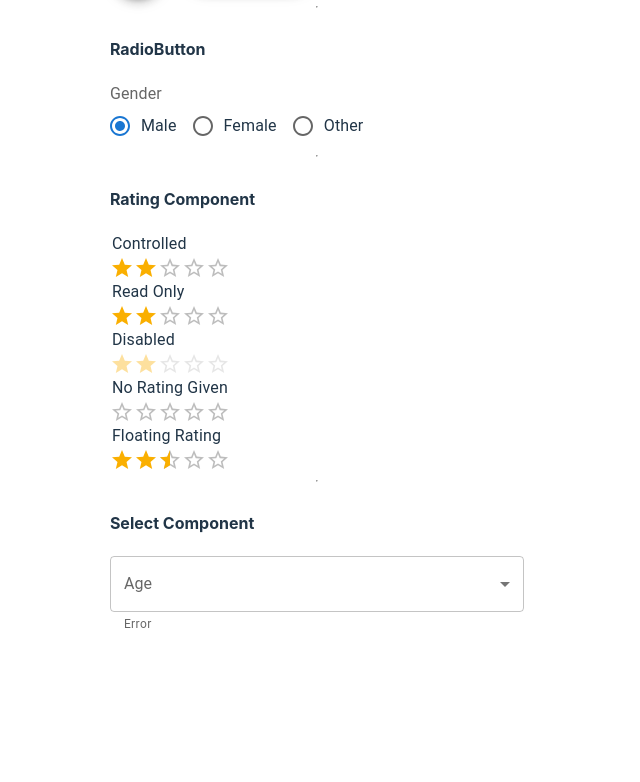
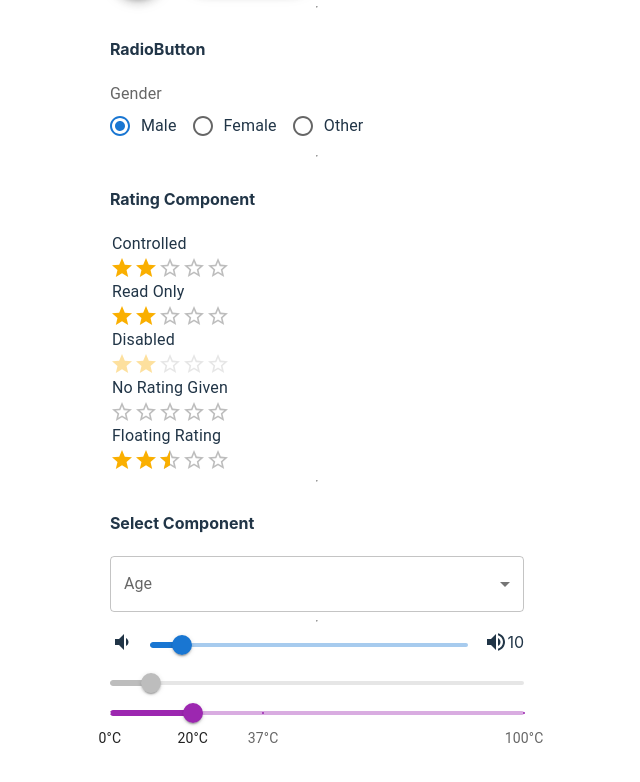
Before and after one commit to GuilhermeSousaDev/MaterialUI, a React (Vite) app in the folder react-ui/: page / in a window 1280 px wide. Shown: the part 1098-1880 px from the top of the page, without its empty margins (323-963 px from the left). Before the commit the page ends 1773 px from the top, so only its background shows below. Built offline with nearby package versions, Linux system fonts and the light colour scheme.

Commit message:
Slider Component

```diff
--- a/react-ui/src/App.jsx
+++ b/react-ui/src/App.jsx
@@ -7,6 +7,7 @@ import FloatingButtonComponent from './components/FloatingButton';
 import RadioButtonComponent from './components/RadioButton';
 import RatingComponent from './components/Rating';
 import SelectComponent from './components/Select';
+import SliderComponent from './components/Slider';
 
 function App() {
 
@@ -20,6 +21,7 @@ function App() {
       <RadioButtonComponent />
       <RatingComponent />
       <SelectComponent />
+      <SliderComponent />
     </Stack>
   )
 }
--- a/react-ui/src/components/Select.jsx
+++ b/react-ui/src/components/Select.jsx
@@ -14,8 +14,8 @@ export default function SelectComponent() {
           <MenuItem value={20}>Twenty</MenuItem>
           <MenuItem value={30}>Thirty</MenuItem>
         </Select>
-        <FormHelperText>Error</FormHelperText>
       </FormControl>
+      <hr />
     </>
   )
 }
--- /dev/null
+++ b/react-ui/src/components/Slider.jsx
@@ -0,0 +1,41 @@
+import { useState, useCallback } from 'react';
+import { Stack, Slider } from '@mui/material';
+import { VolumeUp, VolumeDown } from '@mui/icons-material';
+
+export default function SliderComponent() {
+  const [value, setValue] = useState(10);
+
+  const marks = [
+  {
+    value: 0,
+    label: '0°C',
+  },
+  {
+    value: 20,
+    label: '20°C',
+  },
+  {
+    value: 37,
+    label: '37°C',
+  },
+  {
+    value: 100,
+    label: '100°C',
+  },
+];
+
+  const handleChange = useCallback((e, newValue) => setValue(newValue), [value]);
+
+  return (
+    <>
+      <Stack spacing={2} direction="row" sx={{ mb: 1 }}>
+        <VolumeDown onClick={_ => setValue(prevState => prevState - 10)} />
+        <Slider value={value} onChange={handleChange} />
+        <VolumeUp onClick={_ => setValue(prevState => prevState + 10)} />
+        { value }
+      </Stack>
+      <Slider disabled defaultValue={value} />
+      <Slider color="secondary" defaultValue={20} step={10} marks={marks} />
+    </>
+  )
+}
```
